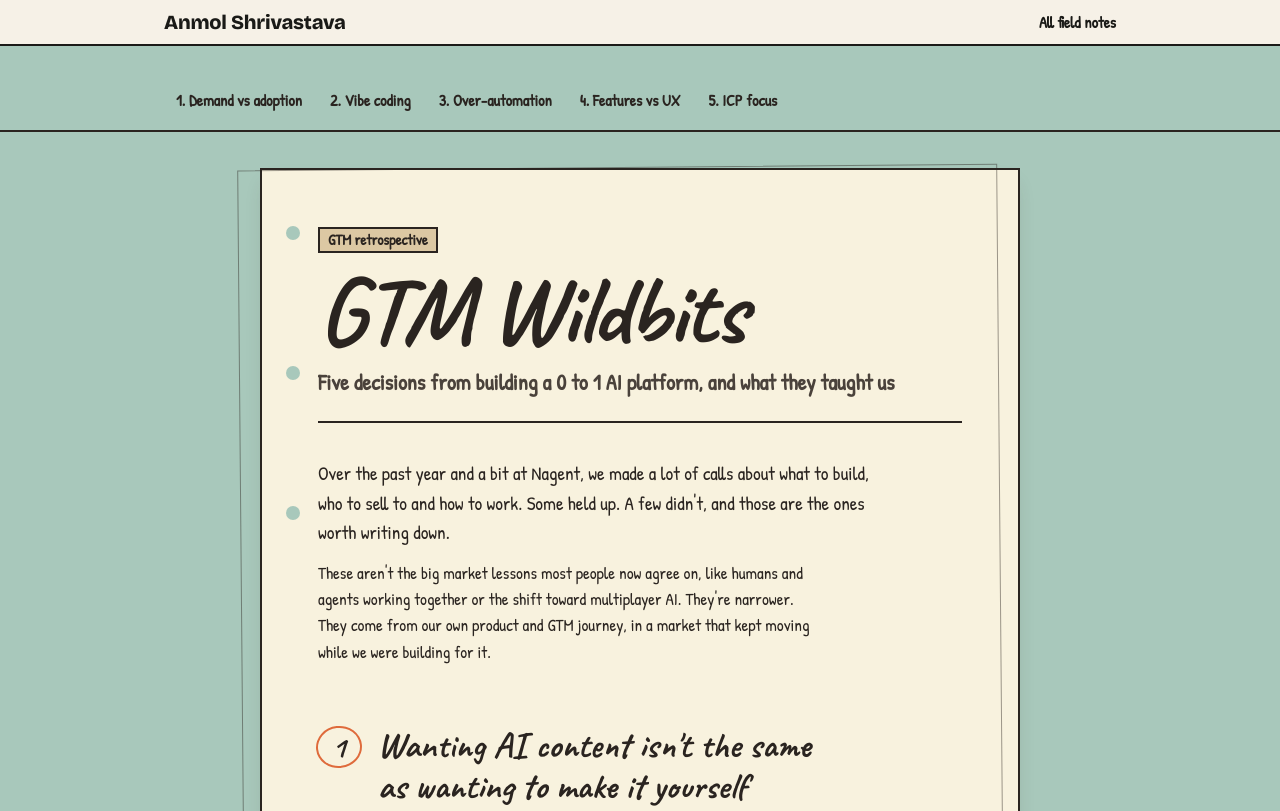
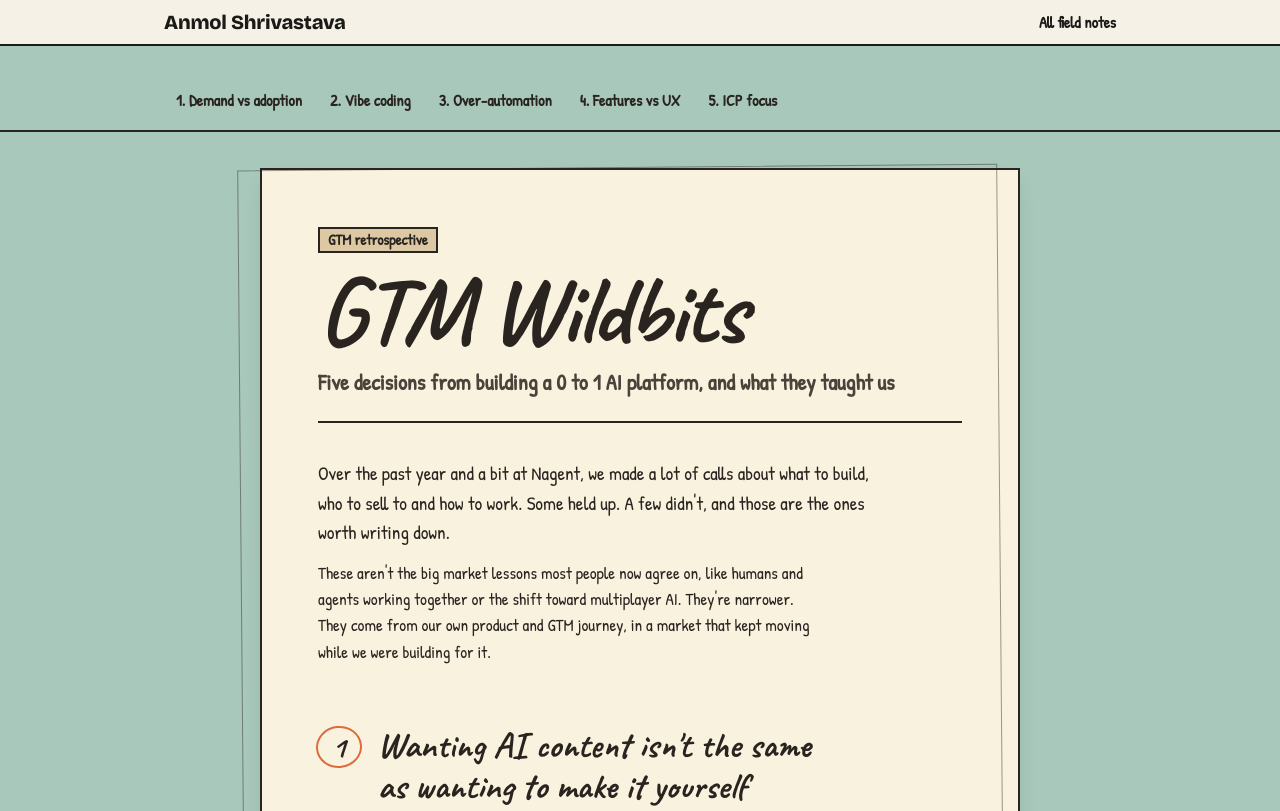
Before and after one commit to anmolsh92/Home-page, a plain HTML site: page field-notes/gtm-wildbits/index.html in a window 1280 px wide. Shown: the top 811 px of the page. Drawn offline with nearby package versions, Linux system fonts and the light colour scheme; a web font is replaced by a local one.

Commit message:
GTM Wildbits: remove the three dots on the left of the sheet
Co-Authored-By: Claude Opus 5.5 <noreply@anthropic.com>
Claude-Session: https://claude.ai/code/session_01Y7jf4WpW693AvpgERuW3Ct

```diff
--- a/field-notes/gtm-wildbits/index.html
+++ b/field-notes/gtm-wildbits/index.html
@@ -86,8 +86,6 @@ a:hover{text-decoration-color:var(--primary)}
 @media(max-width:900px){.toc{position:static}}
 
 .sheet{max-width:760px;margin:var(--space-xl) auto 0;background:var(--surface-container);box-shadow:var(--shadow-paper);padding:clamp(24px,5vw,56px);position:relative}
-.sheet::before{content:"";position:absolute;left:clamp(10px,2.4vw,24px);top:56px;width:14px;height:14px;border-radius:50%;background:var(--background);box-shadow:0 140px 0 var(--background),0 280px 0 var(--background)}
-@media(max-width:600px){.sheet::before{display:none}}
 .sheet header{padding-bottom:var(--space-lg);border-bottom:var(--pen-width) solid var(--on-surface);margin-bottom:var(--space-xl)}
 .sheet .kicker{margin-bottom:var(--space-md)}
 .sheet .dek{font:700 22px/1.35 var(--font-hand);margin:var(--space-md) 0 0;color:var(--on-surface-variant)}
```
